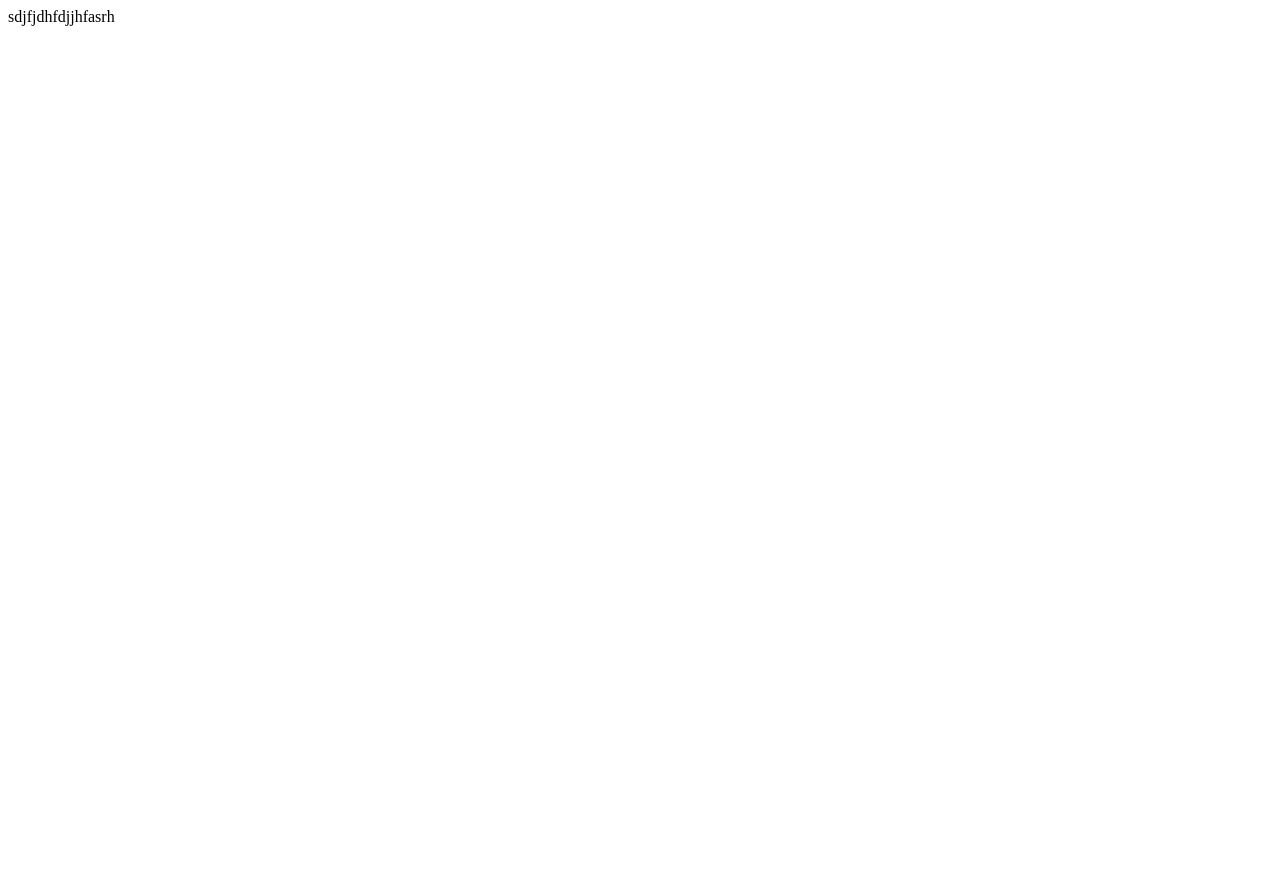
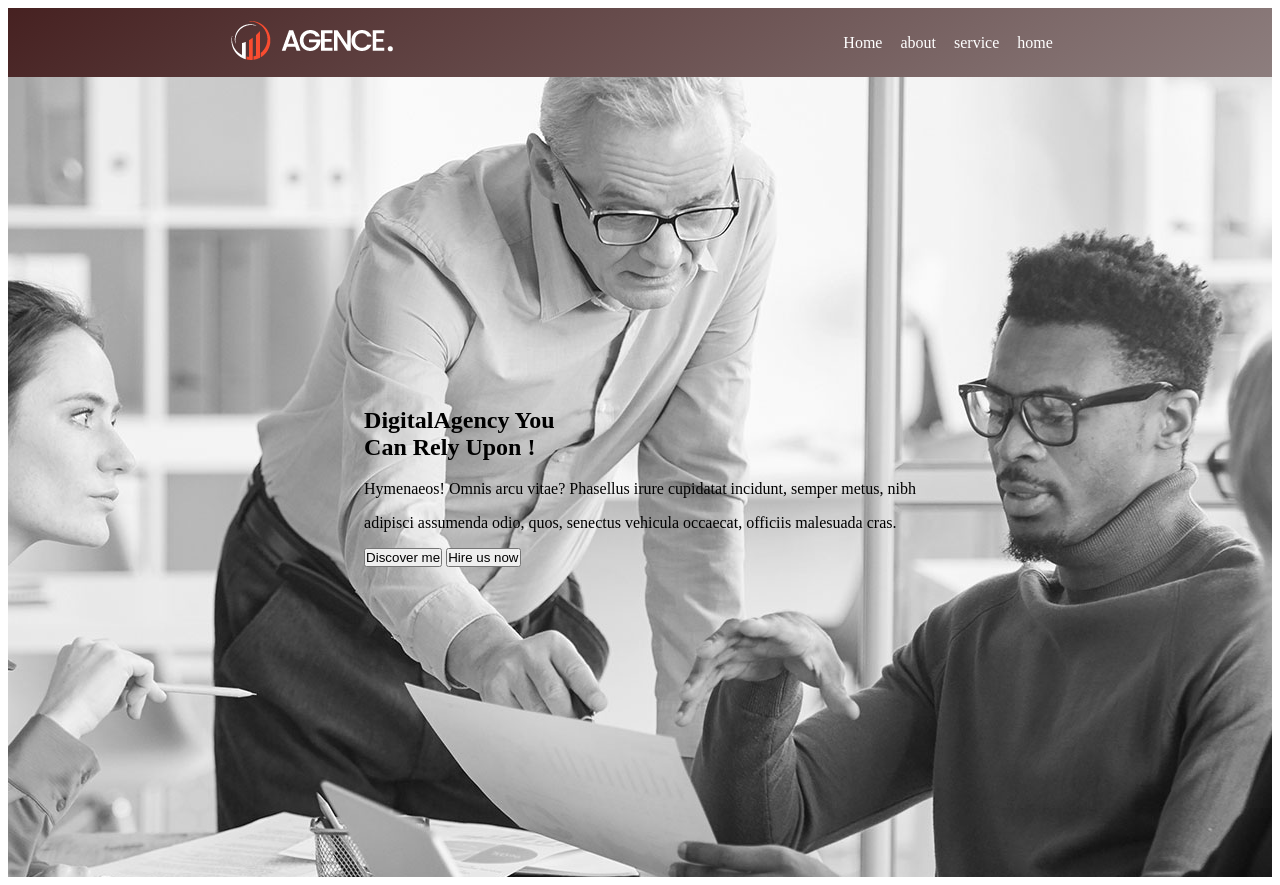
Before and after one commit to Habib024136/consep-class2, a plain HTML site: page index.html in a window 1280 px wide. Before the commit the page ends 800 px from the top, so only its background shows below. Drawn offline with Linux system fonts and the light colour scheme.

Commit message:
added navbar

```diff
--- a/index.html
+++ b/index.html
@@ -4,8 +4,41 @@
     <meta charset="UTF-8">
     <meta name="viewport" content="width=device-width, initial-scale=1.0">
     <title>Document</title>
+    <link rel="stylesheet" href="./style/style.css">
 </head>
 <body>
-    sdjfjdhfdjjhfasrh
+    <header>
+        <div class="nav-container">
+            <div class="logo-img">
+                <img src="/logo/logo.png" alt="">
+            </div>
+            <div class="menu">
+                <Li>Home</Li>
+                <Li>about</Li>
+                <Li>service</Li>
+                <Li>home</Li>
+            </div>
+        </div>
+        <!--navbar section end-->
+        <!--banner section start-->
+        <section>
+            <div class="banner-container">
+                <div class="banner-info">
+                <h1 class="banner-title">
+                    <span>Digital</span>Agency You<br>
+                    Can Rely Upon !</h1>
+                 <p class="banner-description">Hymenaeos! Omnis arcu vitae? Phasellus irure cupidatat incidunt, semper metus, nibh</p>
+                 <p class="banner-description">adipisci assumenda odio, quos, senectus vehicula occaecat, officiis malesuada cras.</p>
+                 <button class="btn-primary">Discover me</button> <button class="btn-primary">Hire us now</button>
+                    </div>
+            </div>
+        </section>
+    </header>
+    <main>
+
+    </main>
+    <footer>
+
+    </footer>
 </body>
 </html>
--- /dev/null
+++ b/style/style.css
@@ -0,0 +1,31 @@
+*{
+    padding: 0;
+    margin:0'
+}
+/*navbar style start*/
+.nav-container{
+    display: flex;
+    justify-content: space-around;
+    align-items: center;
+    background-image:linear-gradient(145deg,rgb(70, 33, 33),rgb(141, 126, 126));
+    color:white;
+   padding:10px;
+
+}
+.menu,li{
+    display: inline;
+    margin-left: 14px;
+}
+/* navbar stye end */
+/* banner style start */
+.banner-container{
+    height: 100vh;
+    background-image: url('/image/background.jpg'),linear-gradient(rgba(0,0,0,0.2),rgba(0,0,0,0.4));
+    background-position: center;
+    display: flex;
+    justify-content:center ;
+    align-items: center;
+}
+.banner-title{
+    font-size: 800;
+}
```
